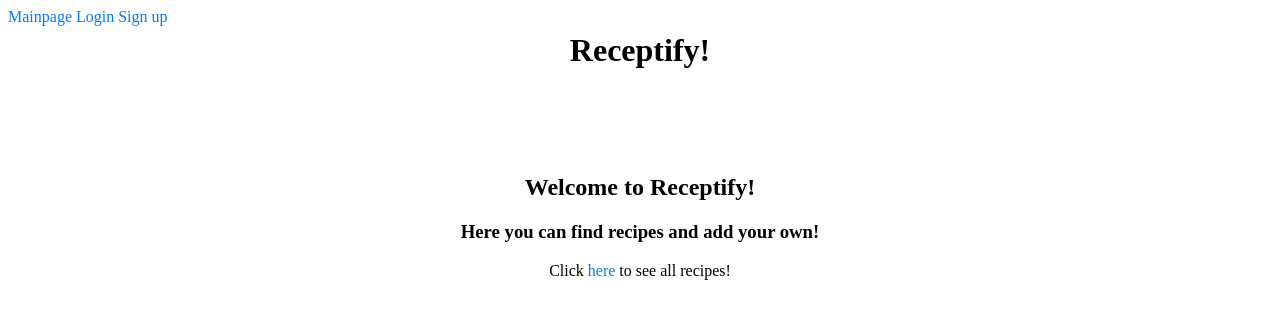
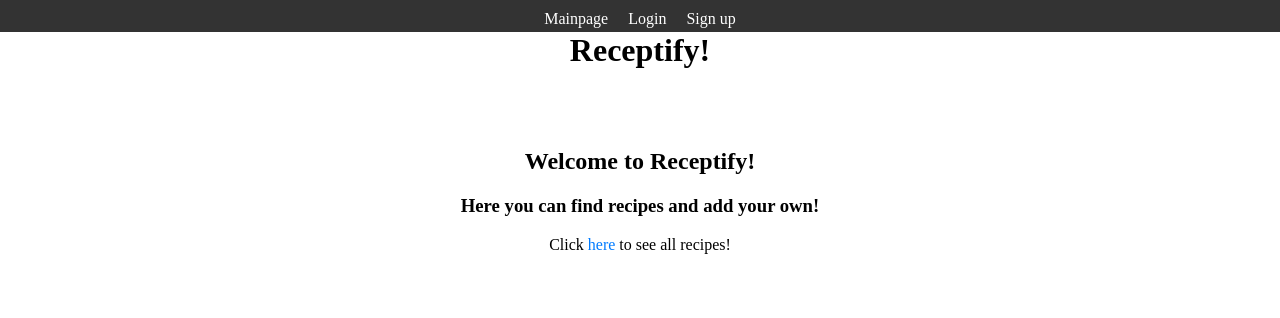
Before and after one commit to JuhoSiitonen/Receptify, a React (Vite) app in the folder frontend/: page / in a window 1280 px wide. Shown: the top 318 px of the page. Built offline with nearby package versions, Linux system fonts and the light colour scheme; no server answers.

Commit message:
Navigationbar css added, nav bar fixed pos

```diff
--- /dev/null
+++ b/frontend/src/components/NavigationBar/Navigationbar.css
@@ -0,0 +1,22 @@
+.navigation-bar {
+    position: fixed;
+    top: 0;
+    left: 0;
+    width: 100%;
+    background-color: #333;
+    padding: 10px 0;
+    padding-bottom: 10px;
+    display: flex;
+    justify-content: center;
+    font-size: 1.5;
+}
+
+.navigation-link {
+    color: #fff;
+    text-decoration: none;
+    margin: 0 10px;
+}
+
+.navigation-link:hover {
+    text-decoration: underline;
+}
--- a/frontend/src/components/NavigationBar/index.jsx
+++ b/frontend/src/components/NavigationBar/index.jsx
@@ -1,6 +1,7 @@
 import { Link } from 'react-router-dom'
 import { useDispatch, useSelector } from 'react-redux'
 import { logout } from '../../reducers/userReducer'
+import './Navigationbar.css'
 
 const NavigationBar = () => {
     const dispatch = useDispatch()
@@ -12,22 +13,22 @@ const NavigationBar = () => {
 
     if (user === null) {
         return (
-            <div>
-                <Link to="/">Mainpage  </Link>
-                <Link to="/login">Login  </Link>
-                <Link to="/signup">Sign up  </Link>
+            <div className="navigation-bar">
+                <Link to="/" className="navigation-link">Mainpage</Link>
+                <Link to="/login" className="navigation-link">Login</Link>
+                <Link to="/signup" className="navigation-link">Sign up</Link>
             </div>
         )
     }
 
     return (
-        <div>
-            <Link to="/">Mainpage  </Link>
-            <Link to="/recipes">Recipes  </Link>
-            <Link to="/recipes/new">Add recipe  </Link>
-            <Link to="/recipyfinder">Find recipes  </Link>
-            <Link to="/mypage">My page  </Link>
-            <Link to="/logout" onClick={handleLogout}>Logout </Link>
+        <div className="navigation-bar">
+            <Link to="/" className="navigation-link">Mainpage</Link>
+            <Link to="/recipes" className="navigation-link">Recipes</Link>
+            <Link to="/recipes/new" className="navigation-link">Add recipe</Link>
+            <Link to="/recipyfinder" className="navigation-link">Find recipes</Link>
+            <Link to="/mypage" className="navigation-link">My page</Link>
+            <Link to="/logout" className="navigation-link" onClick={handleLogout}>Logout</Link>
         </div>
     )
 }
```
